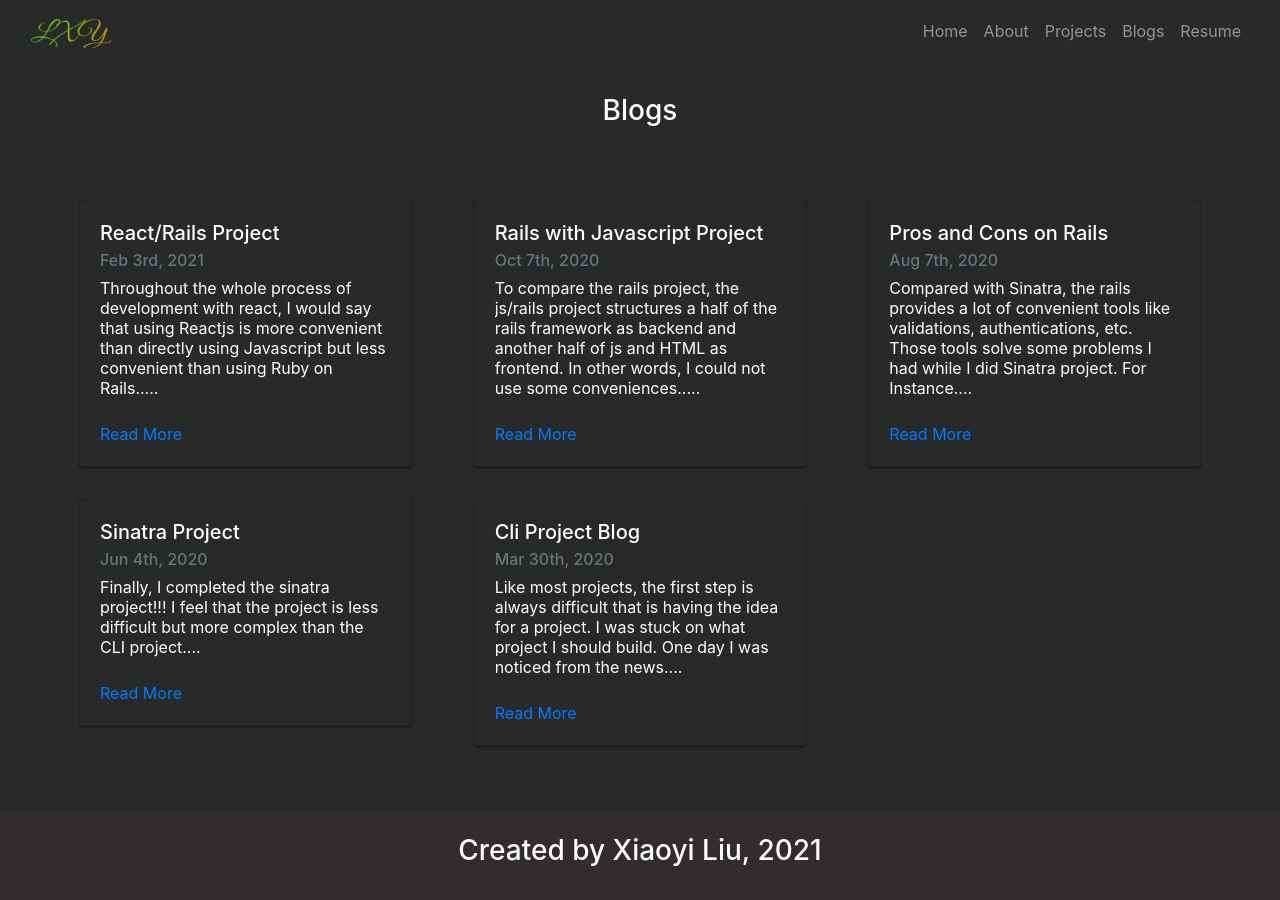
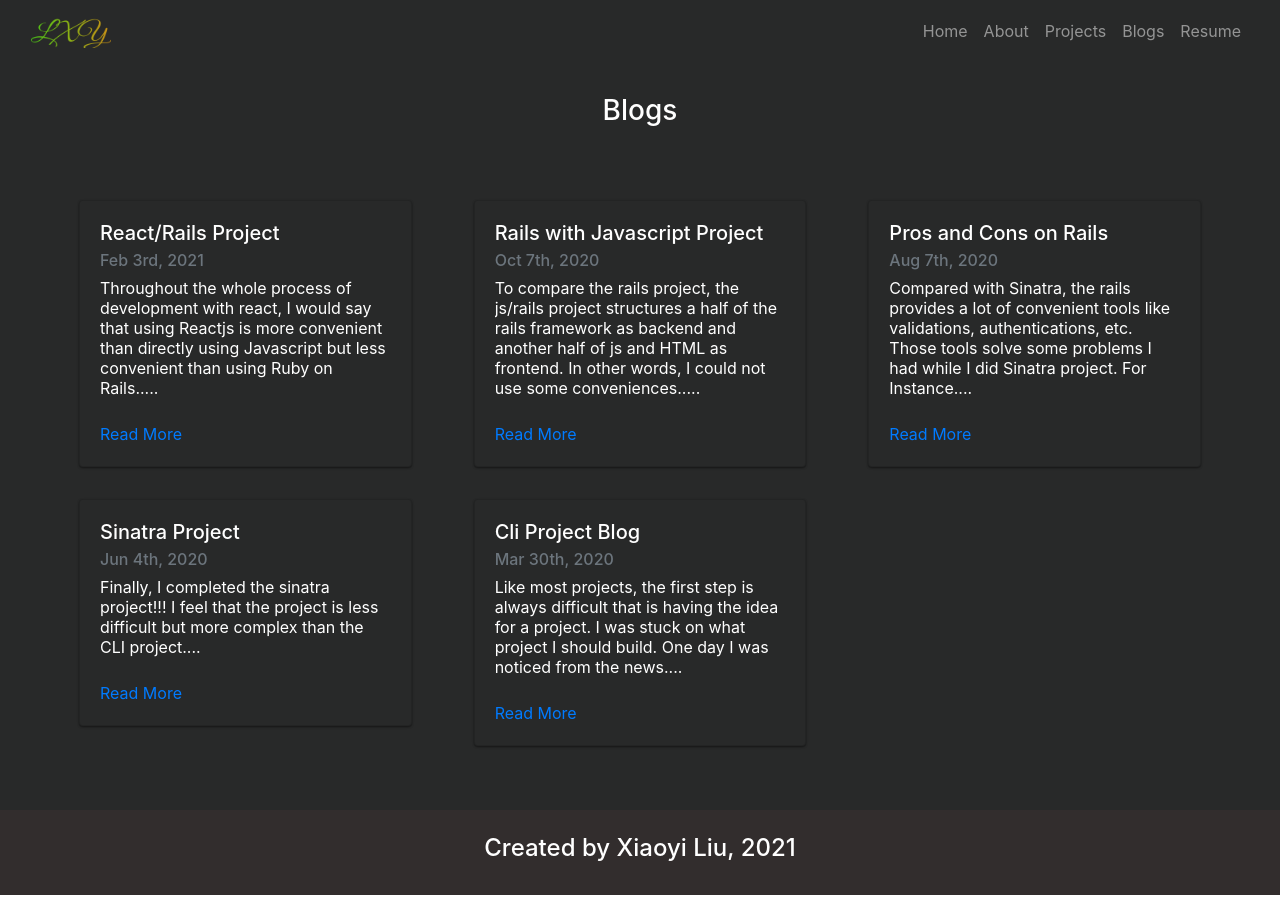
Before and after one commit to lxy878/lxy878.github.io, a Jekyll site: the page built from index.markdown, in a window 1280 px wide and 900 px high, scrolled down 2718 px. Built offline with Jekyll 4.4.1, drawn with Linux system fonts in a browser that asks for light colours; grey boxes are pictures that could not be loaded.

```diff
--- a/_includes/footer.html
+++ b/_includes/footer.html
@@ -1,5 +1,5 @@
 <footer class="footer-bg-color text-center">
     <br>
-    <h3>Created by Xiaoyi Liu, 2021</h3>
+    <h4>Created by Xiaoyi Liu, 2021</h4>
     <br>
 </footer>
```
